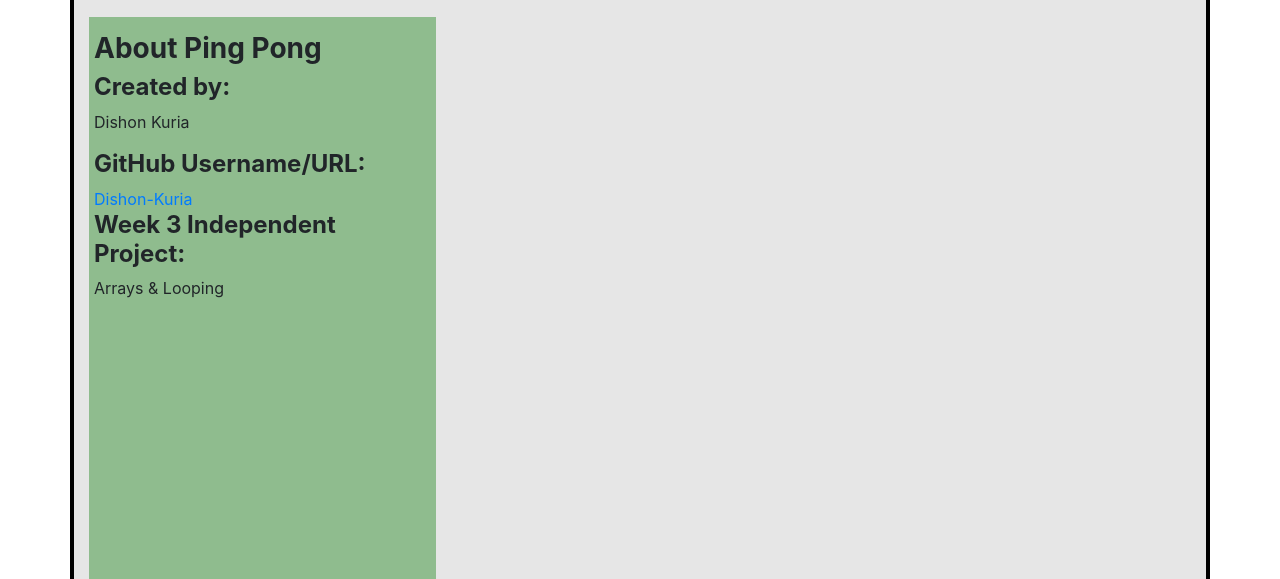
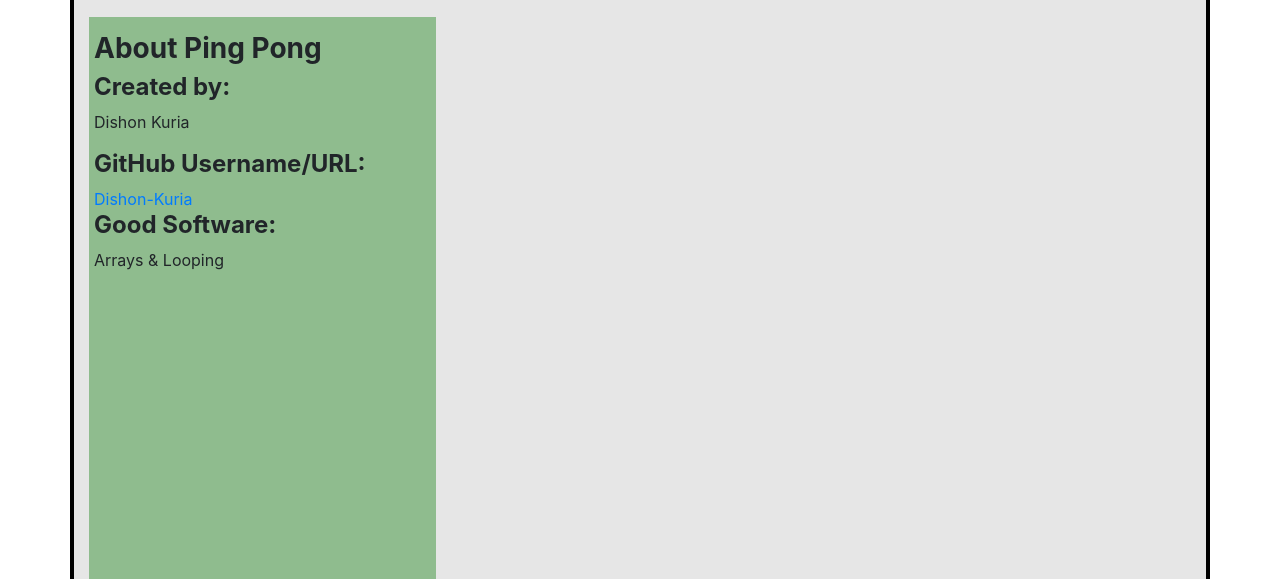
Before and after one commit to dishonkuria/PingPong, a plain HTML site: page index.html in a window 1280 px wide. Shown: the part 221-800 px from the top of the page. Drawn offline with Linux system fonts and the light colour scheme; a script that the page names is missing.

Commit message:
Update index.html

```diff
--- a/index.html
+++ b/index.html
@@ -25,7 +25,7 @@
           <p>Dishon Kuria</p>
           <h4>GitHub Username/URL:</h4>
           <a href="https://github.com/dishonkuria/PingPong">Dishon-Kuria</a>
-          <h4>Week 3 Independent Project:</h4>
+          <h4>Good Software:</h4>
           <p>Arrays &amp; Looping</p>
         </div>
       </div>
```
